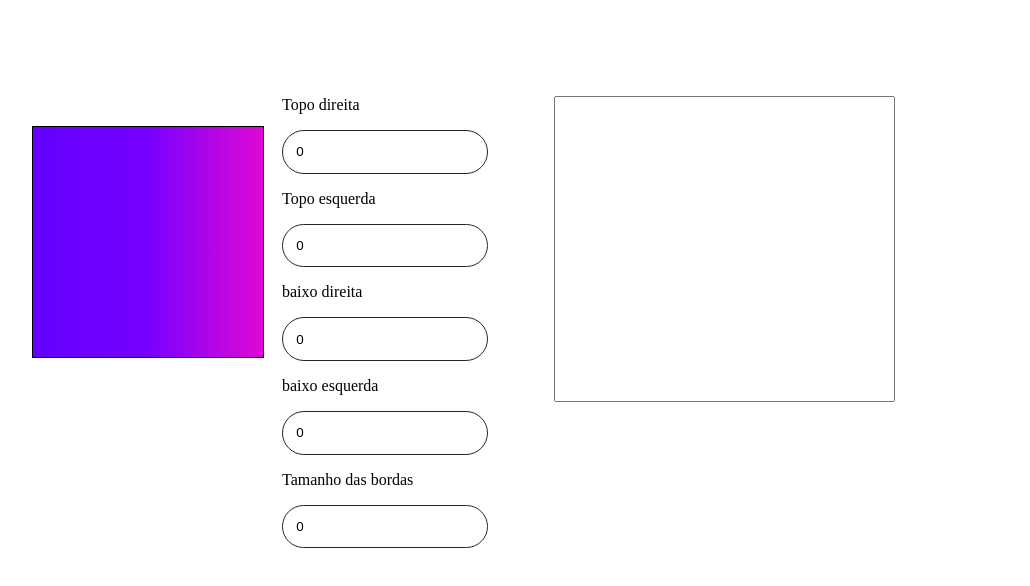
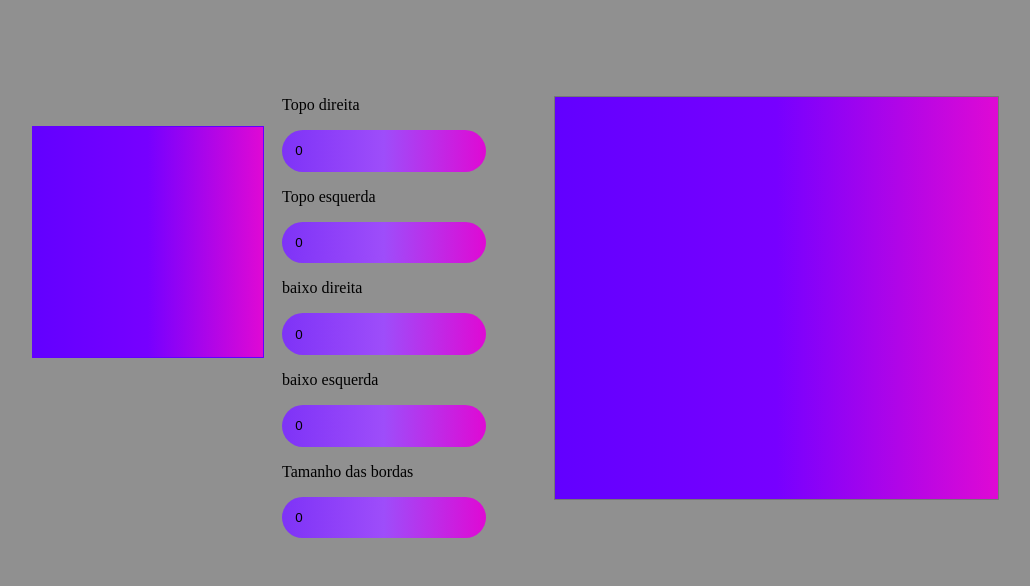
Before and after one commit to WilliamLimaRibeiro/MyAppIdeasCollection, a plain HTML site: page border/index.html in a window 1280 px wide. Shown: the whole page, without its empty margins (102-1132 px from the left). Drawn offline with Linux system fonts and the light colour scheme.

Commit message:
fix input focus

```diff
--- a/border/index.css
+++ b/border/index.css
@@ -1,5 +1,7 @@
 
-
+body{
+    background-color: rgba(104, 104, 104, 0.733);
+}
 
 #box{
     width: 230px;
@@ -13,7 +15,7 @@
     border-bottom-right-radius: 0%;
     border-bottom-left-radius: 0%;
     border-top-left-radius: 0%;
-    border: 1px solid black;
+    border: 1px solid rgb(98, 0, 255);
 }
 
 #input-grid{
@@ -23,11 +25,17 @@
 }
 #input-grid input{
 
+    background-color: rgb(12, 53, 233);
+    background-image: linear-gradient(to right, rgb(126, 51, 247), rgb(158, 77, 250), rgb(223, 9, 212));
     padding: 1em;
     border-radius: 2em;
-    border: 1px solid rgb(39, 37, 37);
+    border: 1px none rgb(39, 37, 37);
 
-
+}
+#input-grid input:focus{
+box-shadow: 0 0 0 0;
+    border: 0 none;
+    outline: 0;
 }
 
 #result{
@@ -38,6 +46,12 @@
 }
 
 textarea{
+    padding-top: 20px;
+    padding-left: 20px;
+    font-size: 1.3em;
+    background-color: rgb(12, 53, 233);
+    background-image: linear-gradient(to right, rgb(98, 0, 255), rgb(119, 0, 255), rgb(223, 9, 212));
+
     resize: none;
 }
 
```
